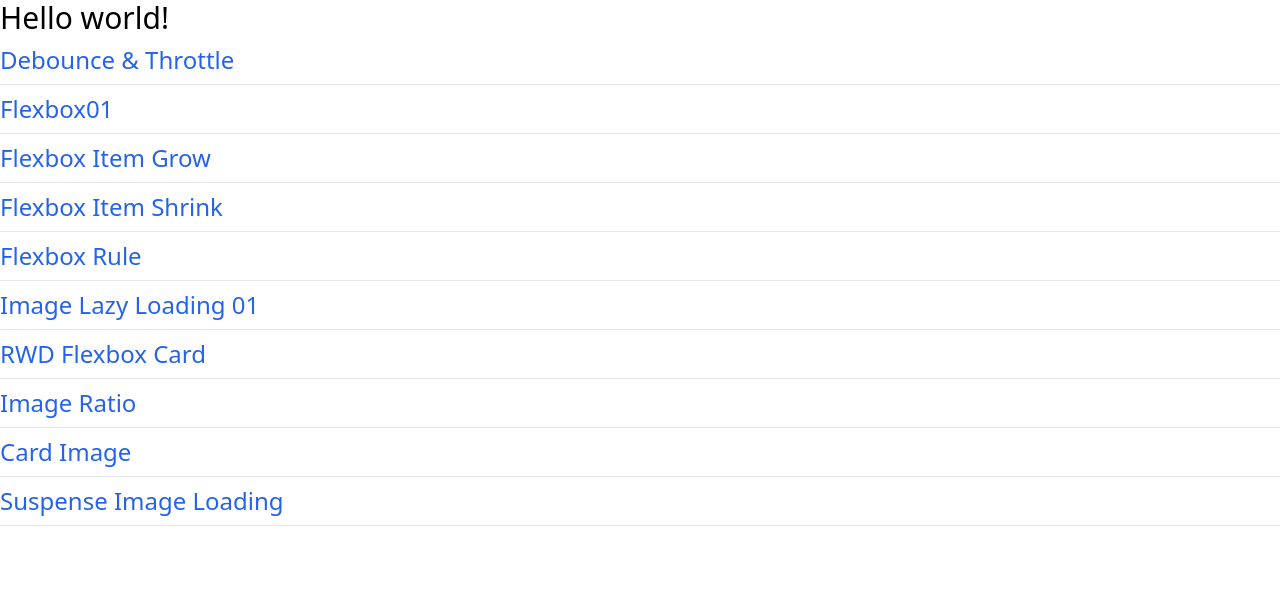
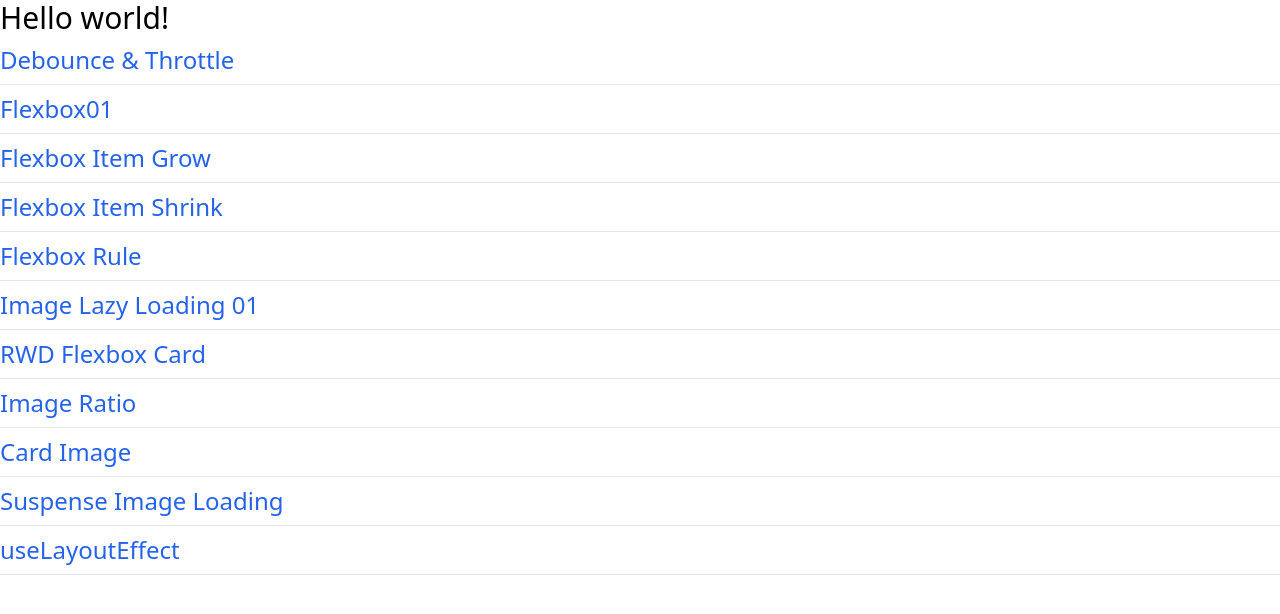
Before and after one commit to backas36/react-ts-starter, a React (Vite) app: page / in a window 1280 px wide. Shown: the top 614 px of the page. Built offline with nearby package versions, Linux system fonts and the light colour scheme.

Commit message:
feat: useLayoutEffect excute timing

```diff
--- a/src/App.tsx
+++ b/src/App.tsx
@@ -47,6 +47,9 @@ function App() {
                 <a href='/suspense-image' className='border-b py-2 text-2xl font-medium text-blue-600 hover:underline'>
                     Suspense Image Loading
                 </a>
+                <a href='/useLayoutEffect' className='border-b py-2 text-2xl font-medium text-blue-600 hover:underline'>
+                    useLayoutEffect
+                </a>
             </div>
         </div>
     );
--- /dev/null
+++ b/src/page/useLayoutEffect/UseLayoutEffectPage.tsx
@@ -0,0 +1,19 @@
+import { useEffect, useLayoutEffect } from "react";
+
+const UseLayoutEffectPage = () => {
+    useEffect(() => {
+        console.log("useEffect");
+        return () => {
+            console.log("useEffect return");
+        };
+    }, []);
+
+    useLayoutEffect(() => {
+        console.log("useLayoutEffect");
+        return () => {
+            console.log("useLayoutEffect return");
+        };
+    }, []);
+    return <div>UseLayoutEffectPage</div>;
+};
+export default UseLayoutEffectPage;
--- a/src/routes/index.tsx
+++ b/src/routes/index.tsx
@@ -14,6 +14,7 @@ const RwdFlexboxCardPage = lazy(() => import("../page/RwdFlexboxCardPage"));
 const ImageRatioPage = lazy(() => import("../page/ImageRatioPage"));
 const CardImagePage = lazy(() => import("../page/cardImage/CardImagePage"));
 const SuspenseImgPage = lazy(() => import("../page/suspense/SuspenseImgPage"));
+const UseLayoutEffectPage = lazy(() => import("../page/useLayoutEffect/UseLayoutEffectPage"));
 
 const router = createBrowserRouter([
     { path: "/", element: <App /> },
@@ -27,6 +28,7 @@ const router = createBrowserRouter([
     { path: "/img-ratio", element: <ImageRatioPage /> },
     { path: "/card-image", element: <CardImagePage /> },
     { path: "/suspense-image", element: <SuspenseImgPage /> },
+    { path: "/useLayoutEffect", element: <UseLayoutEffectPage /> },
 ]);
 
 const Routes = () => {
```
Also changed, not shown: src/page/useLayoutEffect/UseLayoutEffectPage.module.scss (added).
